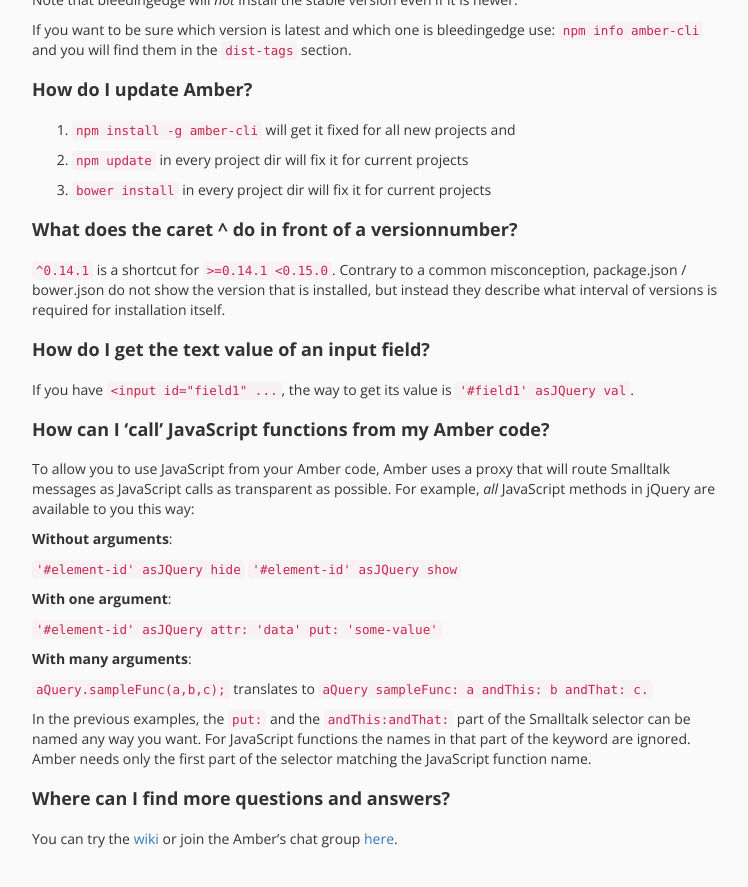
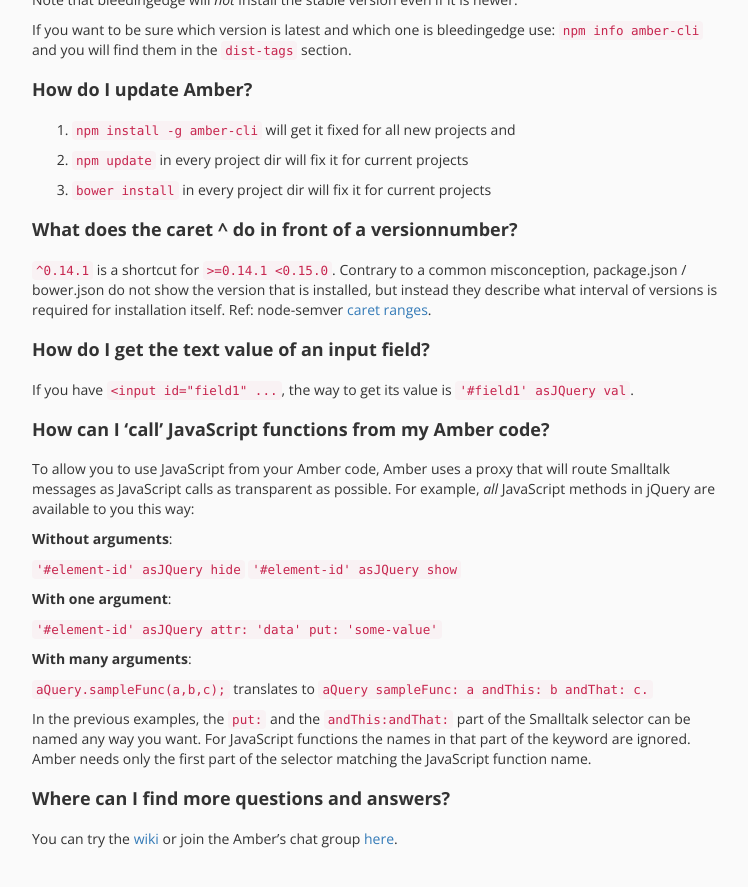
Before and after one commit to amber-smalltalk/amber-documentation, a Jekyll site: the page built from faq.md, in a window 1280 px wide and 900 px high, scrolled down 1593 px. Shown: the top 887 px of the window, without its empty margins (383-1131 px from the left). Built offline with Jekyll 4.4.1, drawn with Linux system fonts in a browser that asks for light colours; nearby versions of some CDN libraries.

Commit message:
Ref. to node-semver

```diff
--- a/faq.md
+++ b/faq.md
@@ -65,7 +65,7 @@ If you want to be sure which version is latest and which one is bleedingedge use
 #### What does the caret ^ do in front of a versionnumber?
 
 ``^0.14.1`` is a shortcut for ``>=0.14.1 <0.15.0``.
-Contrary to a common misconception, package.json / bower.json do not show the version that is installed, but instead they describe what interval of versions is required for installation itself.
+Contrary to a common misconception, package.json / bower.json do not show the version that is installed, but instead they describe what interval of versions is required for installation itself. Ref: node-semver [caret ranges](https://github.com/npm/node-semver#caret-ranges-123-025-004).
 
 
 #### How do I get the text value of an input field?
```
